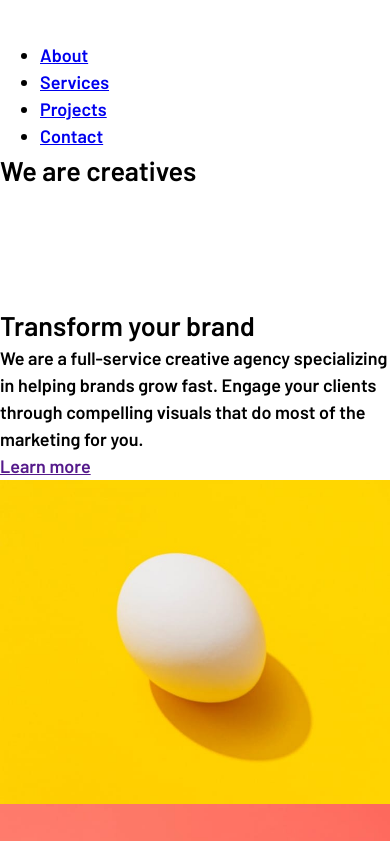
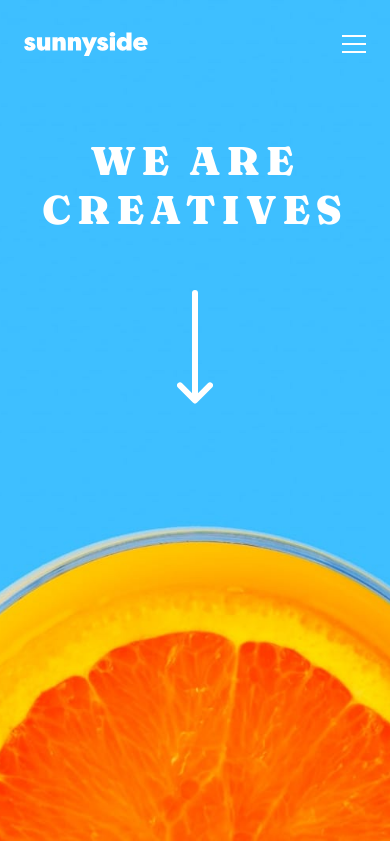
Before and after one commit to himanshukainthola/sunnyside-agency-landing-page-main, a plain HTML site: page index.html in a window 390 px wide. Shown: the top 841 px of the page. Drawn offline with Linux system fonts and the light colour scheme.

Commit message:
finished mobile nav bar

```diff
--- a/index.html
+++ b/index.html
@@ -14,32 +14,38 @@
 
 </head>
 <body>
-  <section class="hero">
-    <nav>
-      <div>
+  <header class="hero">
+    <nav class="hero__navbar flex">
+      <div class="hero__navbar--logo">
         <img src="images/logo.svg" alt="Sunnyside logo">
       </div>
 
-      <div>
+      <div class="hero__navbar--menuicon">
         <img src="images/icon-hamburger.svg" alt="menu">
       </div>
 
-      <ul>
-        <li><a href="#About">About</a></li>
-        <li><a href="#Services">Services</a></li>
-        <li><a href="#Projects">Projects</a></li>
-        <li><a href="#Contact" class="contact">Contact</a></li>
+      <ul data-visble="false" class="hero__navbar--menu flex ul">
+        <li><a href="#about">About</a></li>
+        <li><a href="#services">Services</a></li>
+        <li><a href="#projects">Projects</a></li>
+        <li><a href="#contact" class="contact">Contact</a></li>
       </ul>
     </nav>
 
-    <h1>We are creatives</h1>
-    <div>
-      <img src="images/icon-arrow-down.svg" alt="">
+    <div class="hero__content flex">
+      <h1 class="hero__content--heading">We are creatives</h1>
+      <div class="hero__content--img">
+        <img src="images/icon-arrow-down.svg" alt="">
+      </div>
     </div>
-  </section>
+  </header>
 
   <section id="about" class="about">
-    <article>
+    <picture>
+      <img src="images/mobile/image-transform.jpg" alt="">
+    </picture>
+
+    <article class="about__discription flex">
       <h2>Transform your brand</h2>
 
       <p>We are a full-service creative agency specializing in helping brands grow fast.
@@ -48,15 +54,12 @@
 
       <a href="">Learn more</a>
     </article>
-    <picture>
-      <img src="images/mobile/image-transform.jpg" alt="">
-    </picture>
 
     <picture>
       <img src="images/mobile/image-stand-out.jpg" alt="">
     </picture>
 
-    <article>
+    <article class="about__discription flex">
       <h2>Stand out to the right audience</h2>
 
       <p> Using a collaborative formula of designers, researchers, photographers, videographers, and copywriters,
@@ -68,7 +71,7 @@
 
   </section>
 
-  <section id="Services" class="Services">
+  <section id="services" class="services">
     <div class="left">
       <div>
         <h3>Graphic design</h3>
@@ -164,7 +167,7 @@
       <a href="#"><img src="./images/icon-pinterest.svg"></a>
     </div>
   </footer>
-
+  <script src="script.js"></script>
 </body>
 
 </html>
--- a/style.css
+++ b/style.css
@@ -29,7 +29,10 @@
     2. Remove default margin
   */
 * {
+    padding: 0;
     margin: 0;
+    text-decoration: none;
+    list-style: none;
 }
 
 /*
@@ -46,7 +49,6 @@ body {
     5. Improve text rendering
   */
 body {
-    line-height: 1.5;
     -webkit-font-smoothing: antialiased;
 }
 
@@ -100,3 +102,159 @@ body{
     font-family: var(--font-barlow);
     font-size: 1.125rem;
 }
+
+/*!-----Utility classes-----*/
+
+.flex{
+    display: flex;
+}
+
+.grid{
+    display: grid;
+}
+
+
+/*!-------header-----*/
+.hero{
+    height: 100vh;
+    background-image: url(images/mobile/image-header.jpg) ;
+    background-size: cover;
+    background-position: center;
+    background-repeat: no-repeat;
+    padding: 2rem 1.5rem;
+}
+
+.hero__navbar{
+    justify-content: space-between;
+    align-items: center;
+    margin-bottom: 5rem;
+
+}
+
+.hero__navbar--logo{
+    min-width: 124px;
+}
+
+.hero__navbar--menuicon{
+    display: none;
+}
+
+.hero__navbar--menu{
+    gap: 1rem;
+
+}
+
+.hero__navbar--menu a{
+
+    color: var(--White);
+    font-size: 1rem;
+    padding: 1rem 1.5rem;
+}
+
+.hero__navbar--menu a:hover{
+    padding: 1rem 1.5rem;
+    border-radius: 40PX;
+    background-color: hsl(202, 85%, 73%);
+}
+
+.hero__navbar--menu .contact{
+    font-family: var(--font-fraunces);
+    text-transform: uppercase;
+    font-size: .9rem;
+    color: var(--Very-dark-desaturated-blue);
+    background-color: white;
+    padding: 1rem 1.5rem;
+    border-radius: 40PX;
+}
+
+.hero__navbar--menu .contact:hover,
+.hero__navbar--menu .contact:active{
+    color: white;
+    background-color: hsl(202, 85%, 73%);
+}
+
+
+@media (max-width: 670px){
+    .hero__navbar{
+        position: relative;
+    }
+
+    .hero__navbar--menu::before{
+        content: "";
+        position: absolute;
+        width: 0;
+        height: 0;
+        top: -25px;
+        right: 0;
+        border-left: 30px solid transparent;
+        border-bottom: 30px solid white;
+    }
+
+    .hero__navbar--menu{
+        position: absolute;
+        flex-direction: column;
+        top: 75px;
+        right: 0px;
+        width: 100%;
+        height: 300px;
+        padding: 2rem;
+        align-items: center;
+        justify-content: space-around;
+        background-color: white;
+        z-index: 1000;
+        transform: translateY(-200%);
+        transition: transform 500ms ease-in-out;
+    }
+
+    .hero__navbar--menu[data-visible="true"]{
+        transform: translateY(0);
+    }
+
+    .hero__navbar--menu a{
+        font-size: 1.2rem;
+        color: var(--Dark-grayish-blue);
+    }
+
+    .hero__navbar--menu .contact{
+        font-size: 1rem;
+        background-color: var(--Yellow);
+        padding: 1rem 1.5rem;
+        border-radius: 40px;
+    }
+
+
+    .hero__navbar--menuicon{
+        display: block;
+    }
+}
+
+.hero__content{
+    flex-direction: column;
+    gap: 3.5rem;
+    justify-content: center;
+    align-items: center;
+}
+
+.hero__content--heading{
+    font-family: var(--font-fraunces);
+    font-size: 2.5rem;
+    font-weight: 900;
+    text-transform: uppercase;
+    color: var(--White);
+    text-align: center;
+    letter-spacing: 6px;
+
+}
+
+.about{
+    display: grid;
+    gap: 4rem;
+}
+
+.about__discription{
+    flex-direction: column;
+    gap: 2.5rem;
+    align-items: center;
+    text-align: center;
+    padding-inline: 1.5rem;
+}
```
Also changed, not shown: script.js (added).
